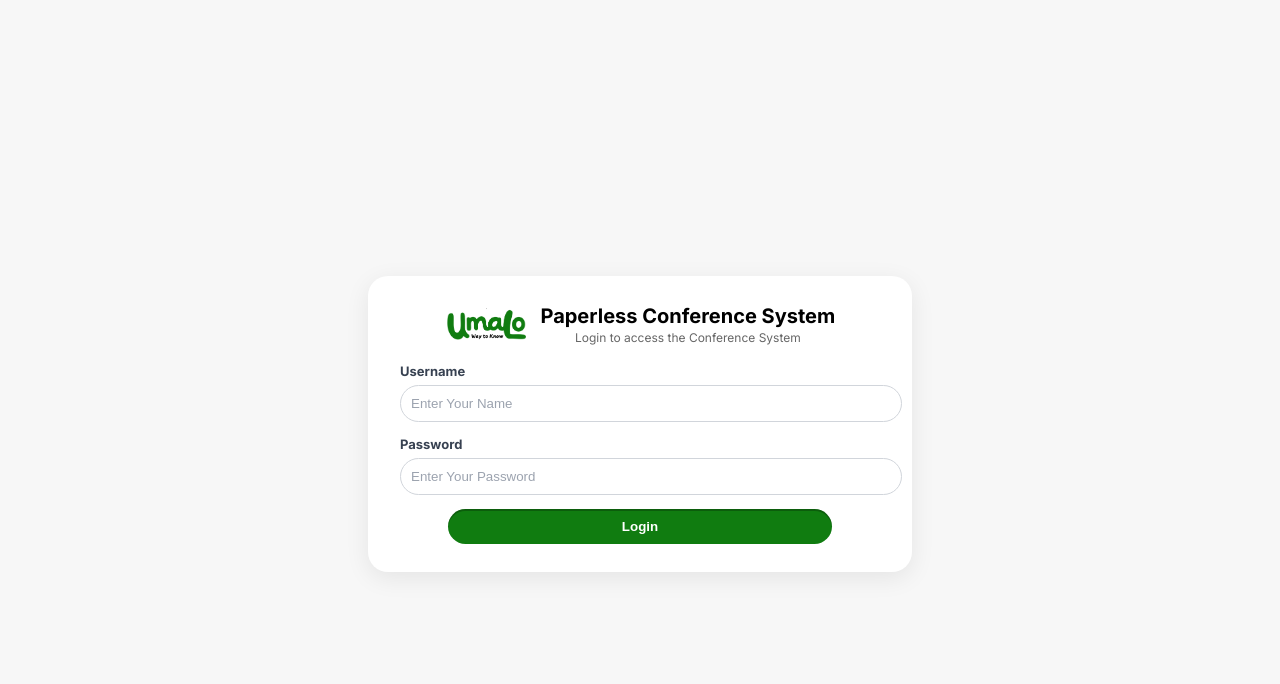
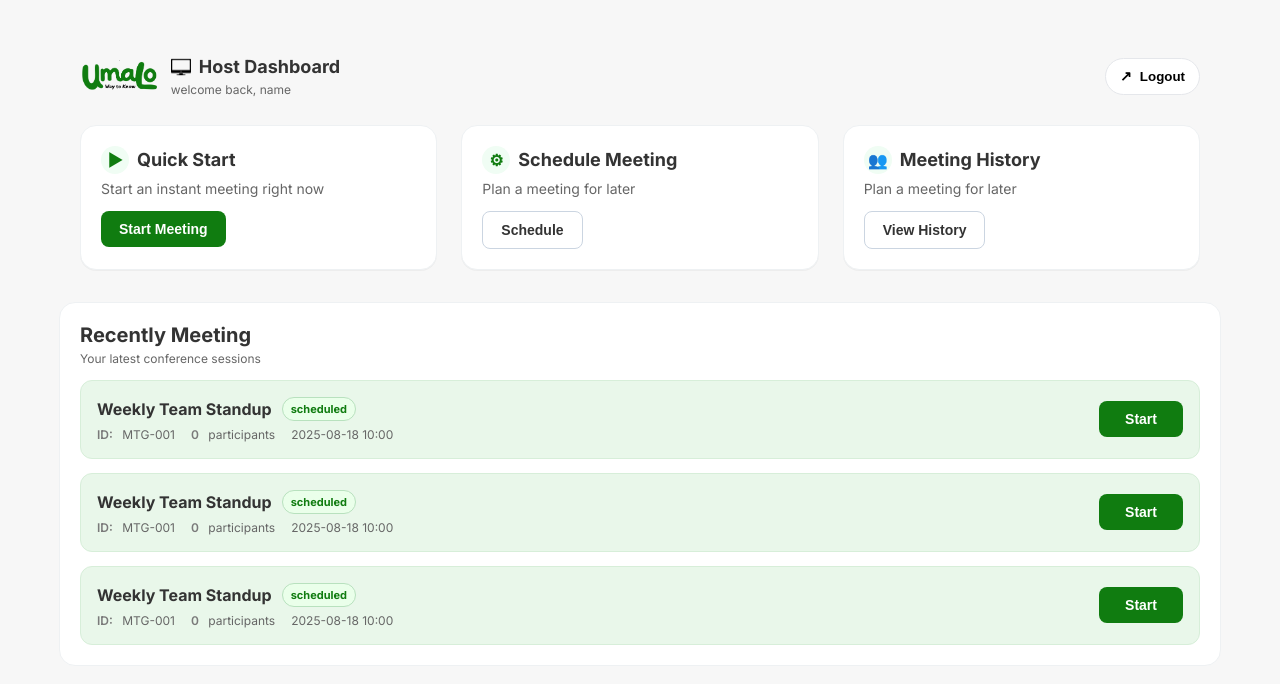
Before and after one commit to umalodev/Paperless-Conference-System, a React (Vite) app in the folder frontend/: page /#/dashboard in a window 1280 px wide. Before the commit this address led to /#/. Shown: the top 684 px of the page. Built offline with nearby package versions, Linux system fonts and the light colour scheme; sample sign-in values are in the browser's storage.

Commit message:
feat: dashboard

```diff
--- a/frontend/src/App.jsx
+++ b/frontend/src/App.jsx
@@ -4,6 +4,7 @@ import { HashRouter, Routes, Route, Navigate } from "react-router-dom";
 import Login from "./pages/login/login.jsx";
 import Start from "./pages/start/start_meeting.jsx";
 import ProtectedRoute from "./components/ProtectedRoute.jsx";
+import Dashboard from "./pages/dashboard/dashboard.jsx";
 
 function App() {
   return (
@@ -18,7 +19,8 @@ function App() {
             </ProtectedRoute>
           }
         />
-        {/* Redirect any unknown routes to login */}
+
+        <Route path="/dashboard" element={<Dashboard />} />
         <Route path="*" element={<Navigate to="/" replace />} />
       </Routes>
     </HashRouter>
--- /dev/null
+++ b/frontend/src/pages/dashboard/dashboard.css
@@ -0,0 +1,263 @@
+/* ========== Root Layout ========== */
+.hd-root {
+  --radius: 12px;
+  --radius-lg: 16px;
+
+  font-family: var(--font-main);
+  color: var(--color-text);
+  background: var(--color-bg);
+  min-height: 100dvh;
+
+  /* turunkan konten dari tepi atas */
+  padding: 56px 24px 32px;
+}
+
+/* konsistensi lebar & center */
+.hd-topbar,
+.hd-cards,
+.hd-recent {
+  max-width: 1120px;
+  margin-left: auto;
+  margin-right: auto;
+}
+
+/* ========== Topbar ========== */
+.hd-topbar {
+  display: grid;
+  grid-template-columns: 1fr auto;
+  align-items: center;
+  gap: 16px;
+  margin-bottom: 28px;
+}
+
+/* ===== Brand (logo + title block) ===== */
+.hd-brand {
+  display: flex; /* horizontal: logo | title block */
+  align-items: center;
+  gap: 12px;
+}
+
+.hd-logo {
+  height: 32px; /* ukuran logo Umalo */
+  width: auto;
+  object-fit: contain;
+}
+
+/* ===== Title stack (judul + subwelcome) ===== */
+.hd-title {
+  display: flex;
+  flex-direction: column; /* tumpuk: judul (atas) + sub (bawah) */
+  gap: 4px;
+}
+
+.hd-title-row {
+  display: flex; /* ikon monitor + teks judul */
+  align-items: center;
+  gap: 8px;
+}
+
+.hd-monitor-icon {
+  width: 20px; /* kecil sesuai contoh */
+  height: 20px;
+  object-fit: contain;
+}
+
+.hd-brand-text {
+  font-size: var(--font-size-title);
+  font-weight: 700;
+  line-height: 1.2;
+  color: var(--color-text);
+}
+
+.hd-subwelcome {
+  font-size: 12px;
+  color: var(--color-subtext);
+}
+
+/* ===== Logout button ===== */
+.hd-logout {
+  display: inline-flex;
+  align-items: center;
+  gap: 8px;
+  border: 1px solid #e5e7eb;
+  background: var(--color-white);
+  padding: 10px 14px;
+  border-radius: 999px;
+  cursor: pointer;
+  font-weight: 600;
+}
+
+.hd-logout-icon {
+  font-size: 14px;
+  line-height: 1;
+}
+
+/* ========== Cards ========== */
+.hd-cards {
+  margin: 0 auto 32px;
+  display: grid;
+  grid-template-columns: repeat(3, 1fr);
+  gap: 24px;
+}
+
+.hd-card {
+  background: var(--color-white);
+  border-radius: var(--radius-lg);
+  padding: 20px;
+  box-shadow: 0 1px 0 rgba(0, 0, 0, 0.04);
+  border: 1px solid #eef1f3;
+}
+
+.hd-card-head {
+  display: flex;
+  align-items: center;
+  gap: 8px;
+  margin-bottom: 6px;
+}
+
+.hd-card-icon {
+  display: inline-flex;
+  width: 28px;
+  height: 28px;
+  align-items: center;
+  justify-content: center;
+  border-radius: 999px;
+  background: #f0fdf4;
+  color: var(--color-primary);
+  font-weight: 700;
+}
+
+.hd-card-title {
+  font-size: var(--font-size-title);
+  margin: 0;
+}
+
+.hd-card-desc {
+  color: var(--color-subtext);
+  margin: 6px 0 14px;
+  font-size: var(--font-size-base);
+}
+
+/* Buttons */
+.hd-btn {
+  appearance: none;
+  border: none;
+  padding: 10px 18px;
+  border-radius: 8px;
+  font-weight: 700;
+  cursor: pointer;
+  font-size: var(--font-size-base);
+}
+
+.hd-btn-primary {
+  background: var(--color-primary);
+  color: #fff;
+}
+.hd-btn-primary:hover {
+  background: var(--color-primary-hover);
+}
+
+.hd-btn-outline {
+  background: var(--color-white);
+  border: 1px solid #cbd5e1;
+  color: var(--color-text);
+}
+.hd-btn-outline:hover {
+  border-color: #94a3b8;
+}
+
+/* ========== Recently list ========== */
+.hd-recent {
+  margin: 0 auto 40px;
+  background: var(--color-white);
+  border-radius: var(--radius-lg);
+  padding: 20px;
+  border: 1px solid #eef1f3;
+}
+
+.hd-recent-title {
+  margin: 0 0 4px;
+  font-size: 20px;
+}
+.hd-recent-sub {
+  margin: 0 0 14px;
+  color: var(--color-subtext);
+  font-size: 12px;
+}
+
+.hd-list {
+  list-style: none;
+  margin: 0;
+  padding: 0;
+  display: grid;
+  gap: 14px;
+}
+
+.hd-list-item {
+  display: grid;
+  grid-template-columns: 1fr auto;
+  align-items: center;
+  gap: 16px;
+  padding: 16px;
+  border-radius: var(--radius);
+  background: #e9f7ea; /* soft green */
+  border: 1px solid #d7eed9;
+}
+
+.hd-list-title {
+  display: flex;
+  align-items: center;
+  gap: 10px;
+  margin-bottom: 6px;
+  font-size: 16px;
+}
+
+.hd-badge {
+  background: #eaffea;
+  border: 1px solid #b8e1be;
+  color: var(--color-primary);
+  border-radius: 999px;
+  font-size: 11px;
+  padding: 4px 8px;
+  font-weight: 700;
+  text-transform: lowercase;
+}
+
+.hd-meta {
+  display: flex;
+  flex-wrap: wrap;
+  gap: 16px;
+  font-size: 12px;
+  color: var(--color-subtext);
+}
+
+.hd-meta-item .hd-meta-label {
+  color: #7a7a7a;
+  margin-right: 6px;
+  font-weight: 600;
+}
+
+.hd-btn-start {
+  min-width: 84px;
+  justify-self: end;
+}
+
+/* ========== Responsive ========== */
+@media (max-width: 1024px) {
+  .hd-cards {
+    grid-template-columns: 1fr;
+  }
+  .hd-topbar {
+    grid-template-columns: 1fr;
+  }
+}
+@media (max-width: 640px) {
+  .hd-list-item {
+    grid-template-columns: 1fr;
+    gap: 12px;
+  }
+  .hd-btn-start {
+    justify-self: start;
+    width: 100%;
+  }
+}
--- /dev/null
+++ b/frontend/src/pages/dashboard/dashboard.jsx
@@ -0,0 +1,111 @@
+import React, { useEffect } from "react";
+import { useNavigate } from "react-router-dom";
+import "./dashboard.css";
+
+export default function Dashboard() {
+  const navigate = useNavigate();
+  useEffect(() => {
+    if (!localStorage.getItem("user")) {
+      navigate("/", { replace: true });
+    }
+  }, [navigate]);
+
+  const handleLogout = () => {
+    localStorage.removeItem("user");
+    localStorage.removeItem("currentMeeting"); // kalau kamu simpan ini
+    navigate("/", { replace: true }); // kembali ke start & cegah back
+  };
+
+  return (
+    <div className="hd-root">
+      <header className="hd-topbar">
+        <div className="hd-brand">
+          <img src="/img/logo.png" alt="Umalo" className="hd-logo" />
+          <div className="hd-title">
+            <div className="hd-title-row">
+              <img src="/img/pc.png" alt="" className="hd-monitor-icon" />
+              <span className="hd-brand-text">Host Dashboard</span>
+            </div>
+            <span className="hd-subwelcome">welcome back, name</span>
+          </div>
+        </div>
+
+        <button
+          onClick={handleLogout}
+          className="hd-logout"
+          type="button"
+          aria-label="Logout"
+        >
+          <span className="hd-logout-icon">↗</span>
+          Logout
+        </button>
+      </header>
+
+      {/* Quick Cards */}
+      <section className="hd-cards">
+        {/* Quick Start */}
+        <div className="hd-card">
+          <div className="hd-card-head">
+            <span className="hd-card-icon">▶</span>
+            <h3 className="hd-card-title">Quick Start</h3>
+          </div>
+          <p className="hd-card-desc">Start an instant meeting right now</p>
+          <button className="hd-btn hd-btn-primary">Start Meeting</button>
+        </div>
+
+        {/* Schedule Meeting */}
+        <div className="hd-card">
+          <div className="hd-card-head">
+            <span className="hd-card-icon">⚙</span>
+            <h3 className="hd-card-title">Schedule Meeting</h3>
+          </div>
+          <p className="hd-card-desc">Plan a meeting for later</p>
+          <button className="hd-btn hd-btn-outline">Schedule</button>
+        </div>
+
+        {/* Meeting History */}
+        <div className="hd-card">
+          <div className="hd-card-head">
+            <span className="hd-card-icon">👥</span>
+            <h3 className="hd-card-title">Meeting History</h3>
+          </div>
+          <p className="hd-card-desc">Plan a meeting for later</p>
+          <button className="hd-btn hd-btn-outline">View History</button>
+        </div>
+      </section>
+
+      {/* Recently Meeting */}
+      <section className="hd-recent">
+        <h2 className="hd-recent-title">Recently Meeting</h2>
+        <p className="hd-recent-sub">Your latest conference sessions</p>
+
+        <ul className="hd-list">
+          {Array.from({ length: 3 }).map((_, i) => (
+            <li key={i} className="hd-list-item">
+              <div className="hd-list-main">
+                <div className="hd-list-title">
+                  <strong>Weekly Team Standup</strong>
+                  <span className="hd-badge">scheduled</span>
+                </div>
+
+                <div className="hd-meta">
+                  <span className="hd-meta-item">
+                    <span className="hd-meta-label">ID:</span> MTG-001
+                  </span>
+                  <span className="hd-meta-item">
+                    <span className="hd-meta-label">0</span> participants
+                  </span>
+                  <span className="hd-meta-item">2025-08-18 10:00</span>
+                </div>
+              </div>
+
+              <button className="hd-btn hd-btn-primary hd-btn-start">
+                Start
+              </button>
+            </li>
+          ))}
+        </ul>
+      </section>
+    </div>
+  );
+}
--- a/frontend/src/pages/start/start_meeting.jsx
+++ b/frontend/src/pages/start/start_meeting.jsx
@@ -9,32 +9,34 @@ export default function Start() {
 
   useEffect(() => {
     // Get user data from localStorage
-    const userData = localStorage.getItem('user');
+    const userData = localStorage.getItem("user");
     if (userData) {
       try {
         const userInfo = JSON.parse(userData);
         setUser(userInfo);
         setUsername(userInfo.username);
       } catch (error) {
-        console.error('Error parsing user data:', error);
-        navigate('/');
+        console.error("Error parsing user data:", error);
+        navigate("/");
       }
     } else {
-      navigate('/');
+      navigate("/");
     }
   }, [navigate]);
 
-  const handleLogout = () => {
-    localStorage.removeItem('user');
-    navigate('/');
-  };
-
   const handleSubmit = (e) => {
     e.preventDefault();
-    console.log("Create meeting attempt:", { username });
-    // Add your meeting creation logic here
+    if (!username.trim()) return;
+
+    const meeting = {
+      id: (crypto?.randomUUID && crypto.randomUUID()) || `mtg-${Date.now()}`,
+      host: username.trim(),
+      createdAt: new Date().toISOString(),
+    };
+    localStorage.setItem("currentMeeting", JSON.stringify(meeting));
+
+    navigate("/dashboard", { state: { meeting } });
   };
-
   if (!user) {
     return <div>Loading...</div>;
   }
@@ -42,13 +44,10 @@ export default function Start() {
   return (
     <div className="login-container">
       <div className="login-box">
-        {/* Header with user info and logout */}
         <div className="login-header">
           <img src="/img/logo.png" alt="Logo" className="login-logo" />
           <div className="login-title-container">
-            <h2 className="login-title">
-              Paperless Conference System
-            </h2>
+            <h2 className="login-title">Paperless Conference System</h2>
             <p className="login-subtitle">
               Join or host a paperless conference meeting
             </p>
@@ -56,15 +55,11 @@ export default function Start() {
         </div>
 
         {/* User info and logout */}
-        <div className="user-info">
-          <div className="user-details">
-            <span className="user-role">{user.role.toUpperCase()}</span>
-            <span className="user-name">Welcome, {user.username}!</span>
-          </div>
-          <button onClick={handleLogout} className="logout-button">
-            Logout
-          </button>
+        <br />
+        <div className="user-details">
+          <span className="user-name">Welcome, {user.username}!</span>
         </div>
+        <br />
 
         <label className="label-bold">I want to :</label>
         <div className="option-box">
```
Also changed, not shown: frontend/public/img/pc.png.
